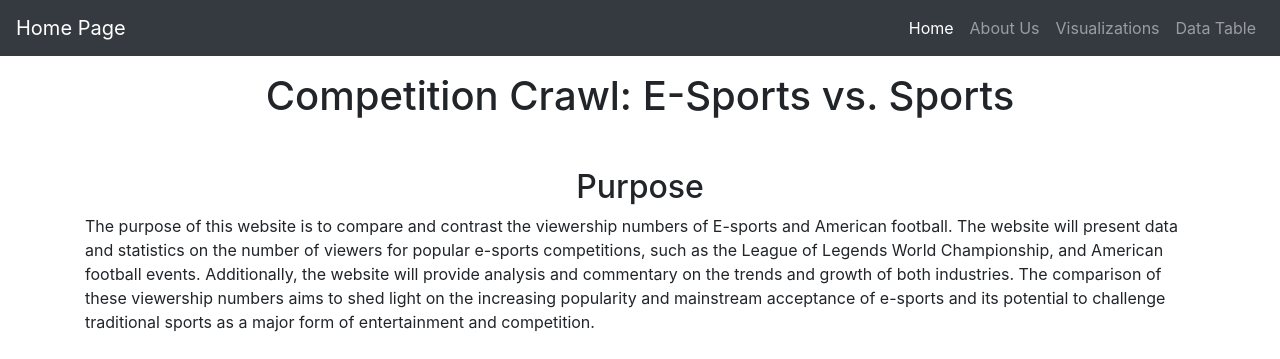
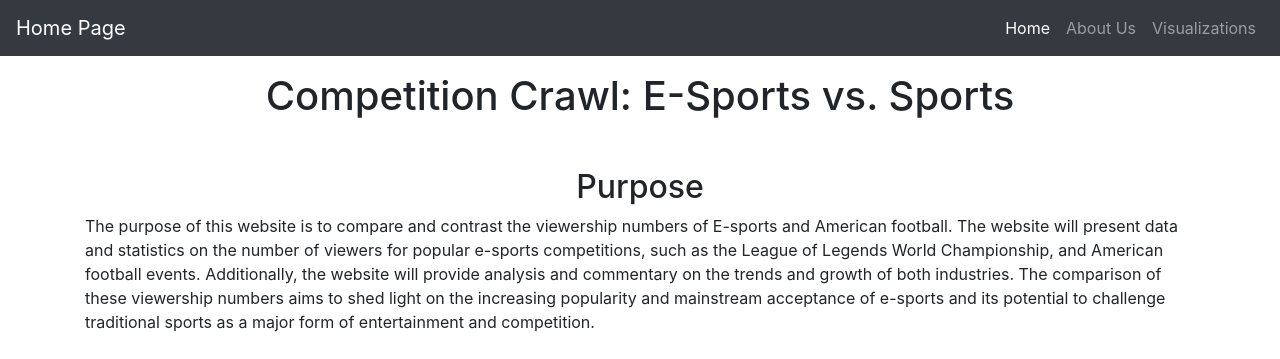
Before and after one commit to shupersap/Sport-Vs.-e-Sports-Viewers, a Flask app: page / in a window 1280 px wide. Shown: the top 359 px of the page. Run offline with Flask 2, Linux system fonts and the light colour scheme; some libraries are stand-ins or nearby versions.

Commit message:
Fixed index navbar

```diff
--- a/Game_Website/templates/index.html
+++ b/Game_Website/templates/index.html
@@ -21,10 +21,7 @@
         <a class="nav-link" href="about">About Us</a>
       </li>
       <li class="nav-item">
-        <a class="nav-link" href="viz">Visualizations</a>
-      </li>
-      <li class="nav-item">
-        <a class="nav-link" href="#">Data Table</a>
+        <a class="nav-link" href="visualizations">Visualizations</a>
       </li>
     </ul>
   </div>
```
